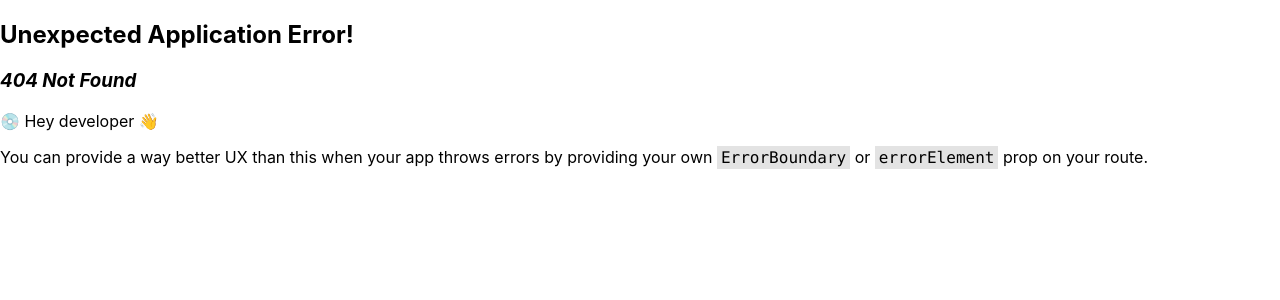
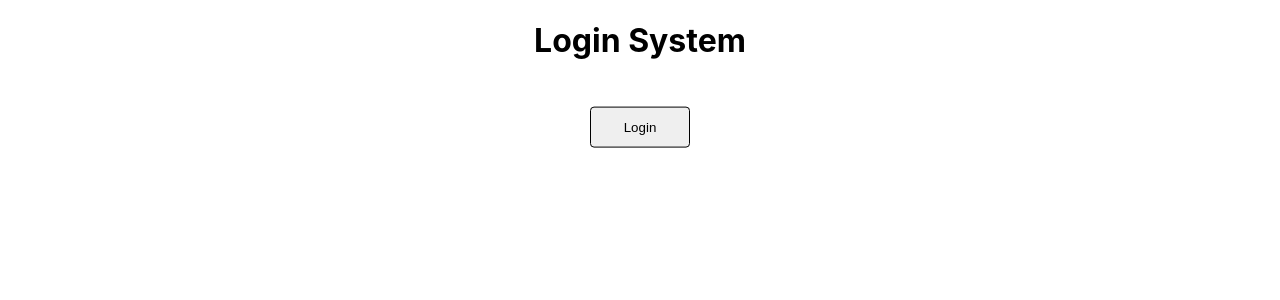
Before and after one commit to Zack-D-44/React-Express-SQlite-Login-System, a React (Create React App) app in the folder Client/login-system/: page / in a window 1280 px wide. Before the commit this address had no page. Shown: the top 300 px of the page. Built offline with nearby package versions, Linux system fonts and the light colour scheme.

Commit message:
Created Landing page

```diff
--- /dev/null
+++ b/Client/login-system/src/Components/LandingPage.jsx
@@ -0,0 +1,17 @@
+import React from "react";
+import { useNavigate } from "react-router-dom";
+import style from "../styles/loginForm.module.css";
+
+export default function LandingPage() {
+  const navigate = useNavigate();
+
+  return (
+    <div>
+      <h1 style={{ textAlign: "center" }}>Login System</h1>
+
+      <button onClick={() => navigate("/login")} className={style.loginButton}>
+        Login
+      </button>
+    </div>
+  );
+}
--- a/Client/login-system/src/index.js
+++ b/Client/login-system/src/index.js
@@ -10,8 +10,14 @@ import NormalUserLoggedInScreen from "./Components/NormalUserLoggedInScreen";
 import CreateUserAdmin from "./Components/CreateUserAdmin";
 import ViewUsers from "./Components/ViewUsers";
 import UnauthorisedPage from "./Components/UnauthorisedPage";
+import LandingPage from "./Components/LandingPage";
 
 const router = createBrowserRouter([
+  {
+    path: "",
+    element: <LandingPage />,
+  },
+
   {
     path: "/login",
     element: <App />,
```
